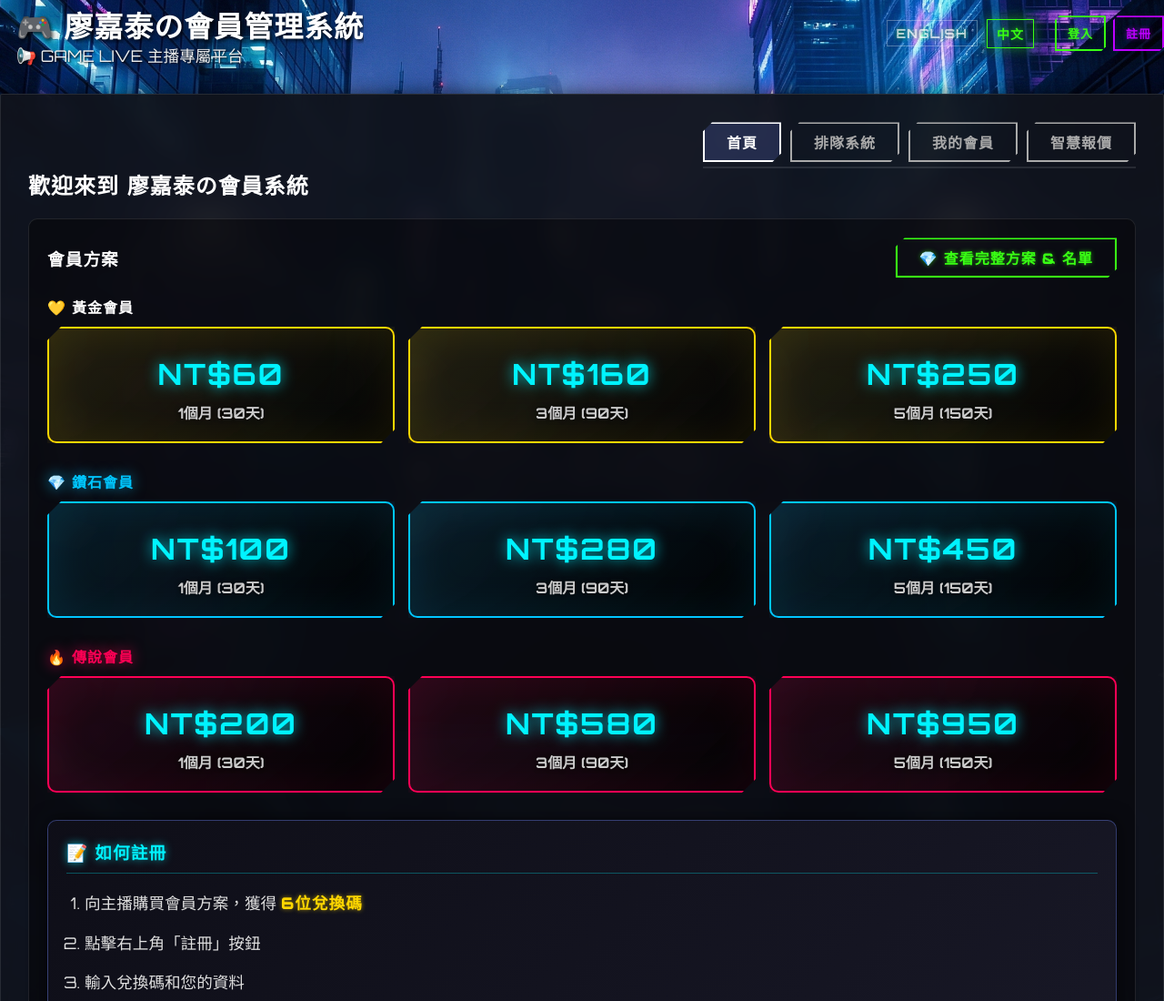
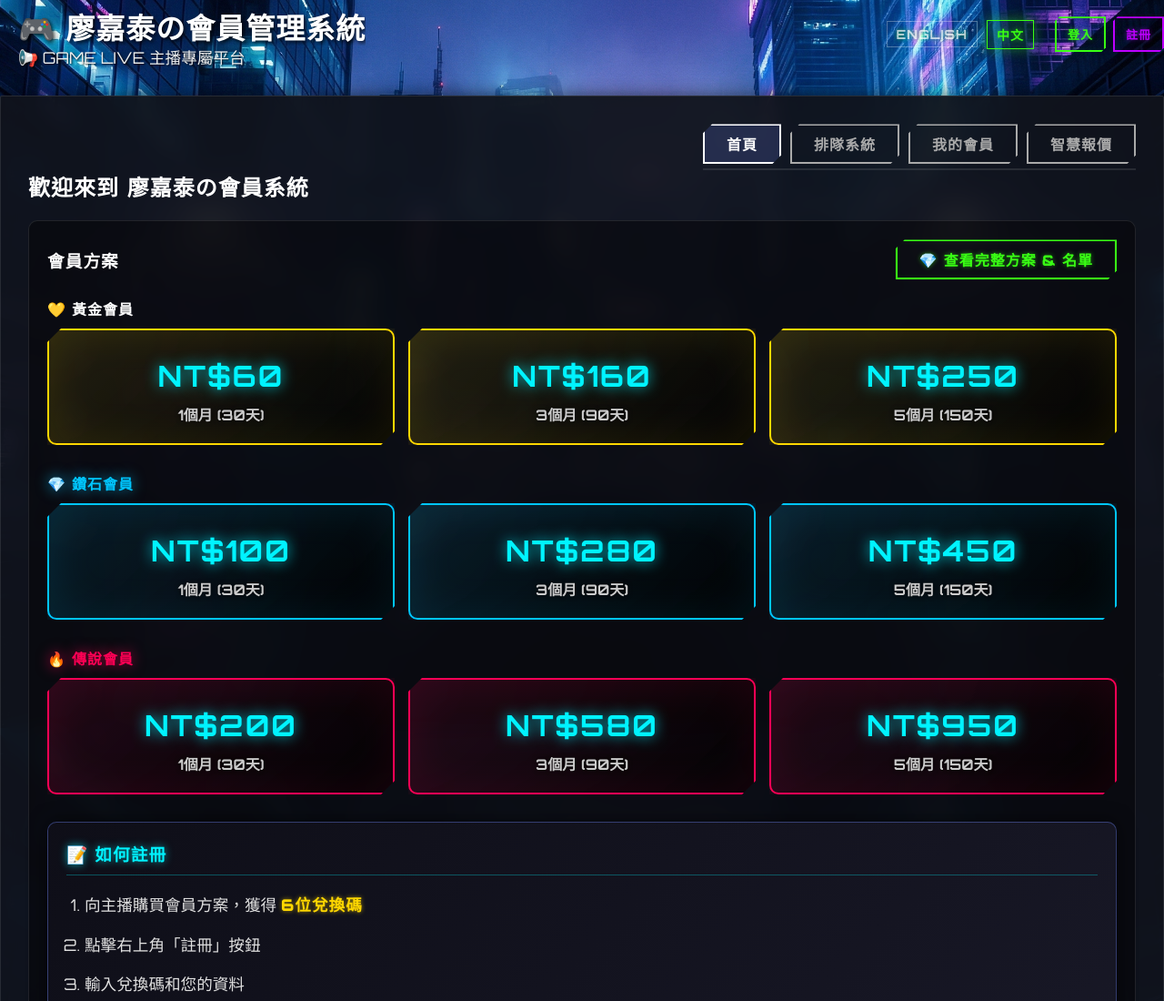
Before and after one commit to ted-liao/subscription-member-system-FINAL, a plain HTML site: page index.html in a window 1280 px wide. Shown: the top 1100 px of the page at 91% size. Drawn offline with nearby package versions, Linux system fonts and the light colour scheme; no server answers.

Commit message:
Update index.css

```diff
--- a/css/index.css
+++ b/css/index.css
@@ -2104,13 +2104,13 @@
 
 }
 
-/* 只讓左上角 Logo/標題不要黏在左邊 */
-.header{
-  padding-left: 18px;   /* 往右推(可調) */
-  padding-top: 10px;    /* 往下推(可調) */
-}
-
-/* 確保點擊區跟著一起往內縮 */
-.header a{
+/* 只推左上角 Logo 區塊，不影響右上角登入/註冊 */
+.top-bar .header{
+  margin-left: 20px;   /* 往右 */
+  margin-top: 12px;    /* 往下 */
+}
+
+/* 讓點擊區跟著 margin 位置走、大小剛好包住文字 */
+.top-bar .header a{
   display: inline-block;
 }
```
